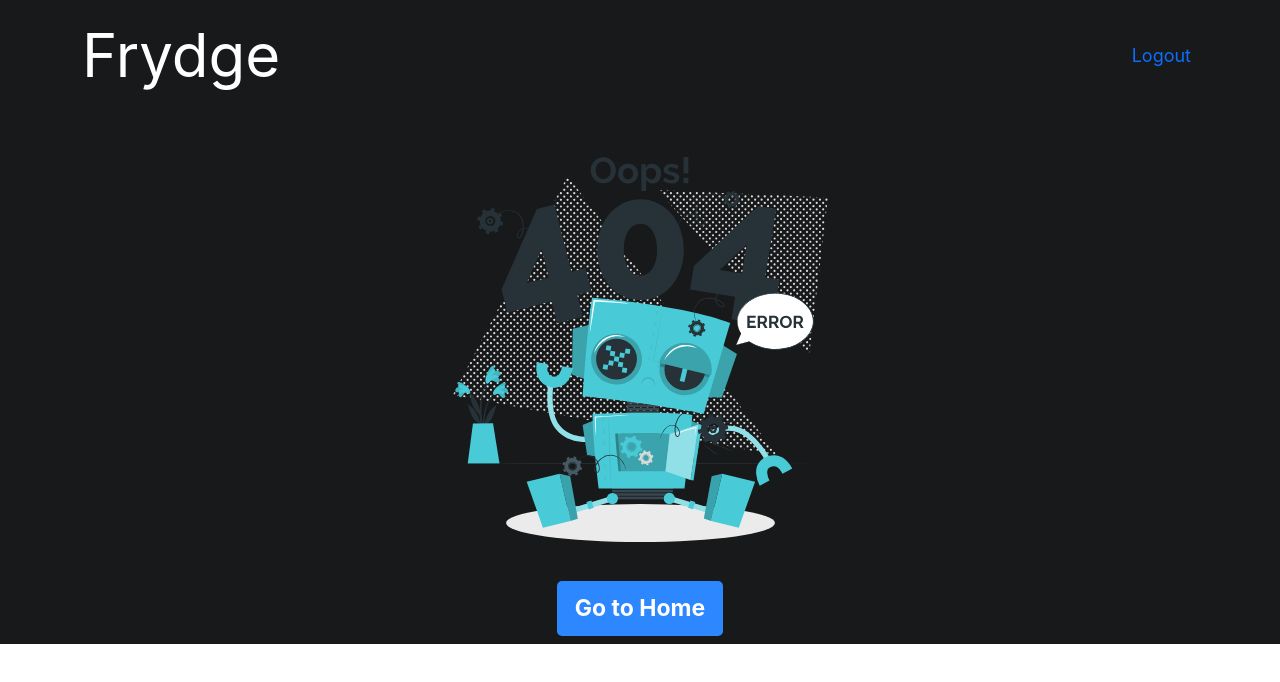
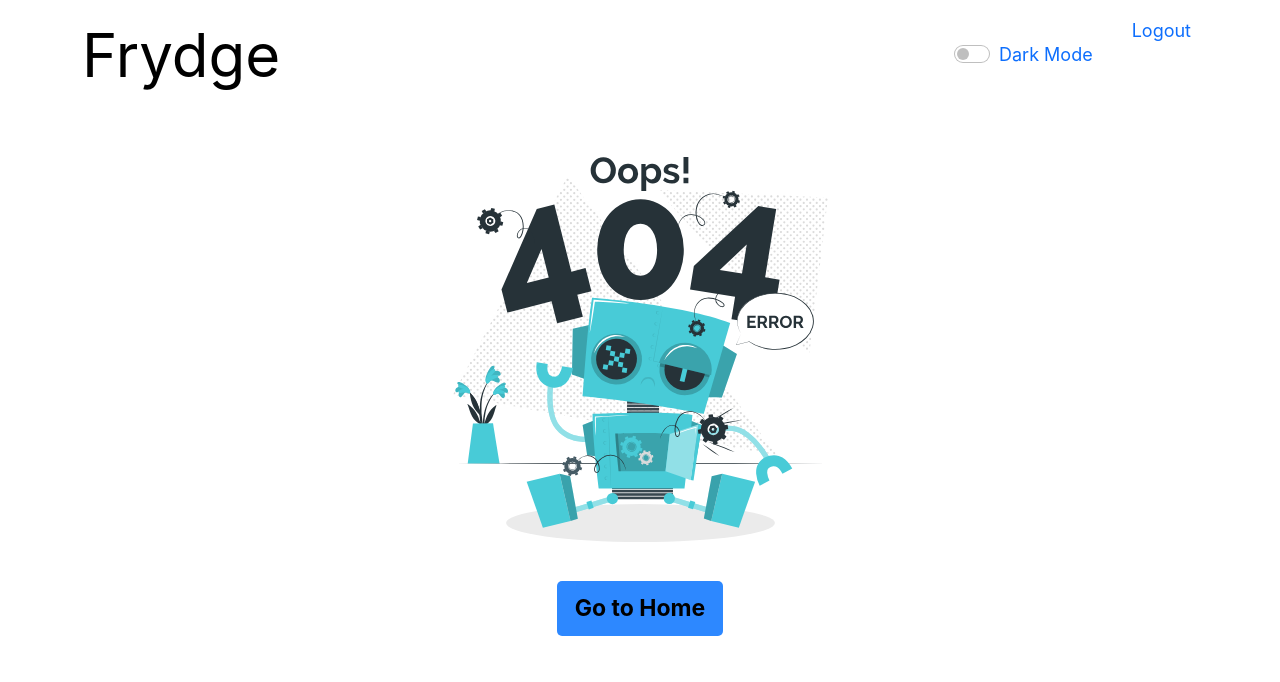
Before and after one commit to arafath98/frydge-front, a React (Create React App) app: page /scanner in a window 1280 px wide. Shown: the top 682 px of the page. Built offline with nearby package versions, Linux system fonts and the light colour scheme; sample sign-in values are in the browser's storage; the HTML template or start-up script is replaced by a standard one; a web font is replaced by a local one.

Commit message:
dark mode button added and hr added between items

```diff
--- a/src/App.jsx
+++ b/src/App.jsx
@@ -24,7 +24,7 @@ function App() {
     return false;
   }
 
-  const [theme, setTheme] = useState("dark");
+  const [theme, setTheme] = useState("light");
   const [isLoggedIn, setIsLoggedIn] = useState(validateToken());
 
   const colors = {
@@ -38,6 +38,18 @@ function App() {
 
       text: "white",
       contrastTextColor: "white"
+    }
+    ,
+    light: {
+      primary: "#ffffff",
+      secondary: "#f3f6f4",
+      secondaryHover: "#505151",
+
+      contrast: "#2d88ff",
+      contrastHover: "#4e9afd",
+
+      text: "black",
+      contrastTextColor: "black"
     }
   }
 
--- a/src/components/Nav/NavBar.jsx
+++ b/src/components/Nav/NavBar.jsx
@@ -5,7 +5,7 @@ import { Container } from 'react-bootstrap';
 import { Context } from "../../Context";
 
 import Nav from "./Nav";
-
+import Darkmode from "../../pages/Home/Darkmode";
 import styles from "./Nav.module.css";
 
 export default function NavBar() {
@@ -33,6 +33,12 @@ export default function NavBar() {
                         </>
                     }
 
+                    {isLoggedIn && <Darkmode/>
+
+
+
+          }
+
                     {
                         isLoggedIn && <Link to="/" onClick={logOut}>Logout</Link>
                     }
--- /dev/null
+++ b/src/pages/Home/Darkmode.jsx
@@ -0,0 +1,31 @@
+import React, {useContext} from 'react'
+import { Context } from '../../Context'
+
+const Darkmode = () => {
+    const { theme, colors, setTheme } = useContext(Context)
+
+    const switched = (e) => {
+        // e.preventDefault()
+       e.target.checked ? setTheme('dark'): setTheme('light')
+        console.log(e.target.checked) //value is true or false
+    }
+
+    return (
+        <>
+        <div class="container d-flex p-3 mx-auto w-100 flex-column">
+    <header class="mb-auto"/>
+      <div class="float-md-start fw-bold fs-5"></div>
+      <nav class="nav justify-content-center float-md-end">
+        <div class="nav-link">
+          <div class="form-check form-switch">
+            <input type="checkbox" class="form-check-input" id="darkSwitch" onClick={switched}/>
+            <label class="custom-control-label" for="darkSwitch">Dark Mode</label>
+          </div>
+        </div>
+        </nav>
+        </div>
+        </>
+    )
+}
+
+export default Darkmode
--- a/src/pages/Home/Home.jsx
+++ b/src/pages/Home/Home.jsx
@@ -64,14 +64,17 @@ export default function Home() {
         if (!itemsData.length > 0)
             return <center style={{ color: 'red' }}><h3>NO ITEMS</h3></center>
 
-        return itemsData.map((item) => <Item
+        return itemsData.map((item) => <><Item
             key={item.id}
             id={item.id}
             name={item.name}
             expiry={item.expiry}
             barcode={item.barcode}
             image={item.image}
-        />)
+        />
+        <hr/>
+        </>
+        )
     }
 
     return (
```
